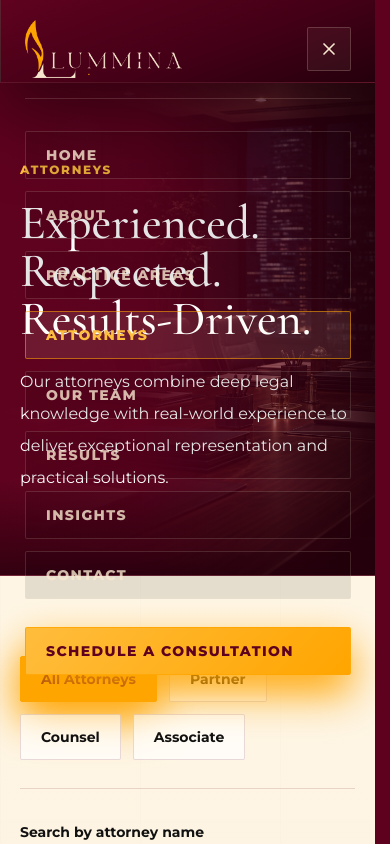
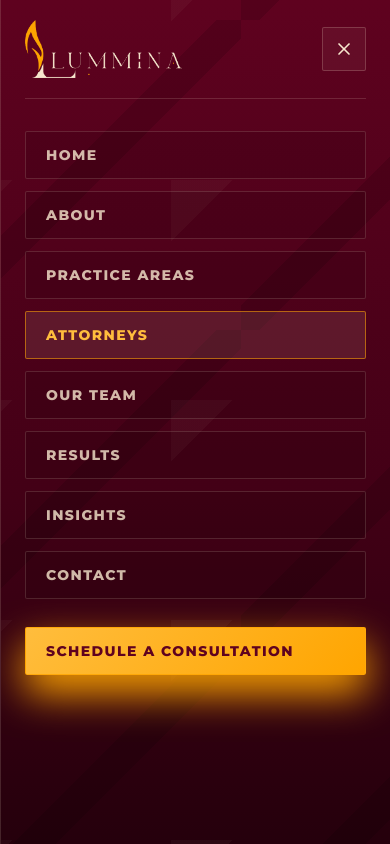
Before and after one commit to loumahub-alt/Lummina-frontend, a React (Vite) app: page /attorneys in a window 390 px wide. Both pictures are taken after a click on the button "Open menu". Shown: the top 844 px of the page. Built offline with nearby package versions, Linux system fonts and the light colour scheme.

Commit message:
first commit

```diff
--- a/index.html
+++ b/index.html
@@ -4,6 +4,7 @@
     <meta charset="UTF-8" />
     <meta name="viewport" content="width=device-width, initial-scale=1.0" />
     <meta name="theme-color" content="#5F021F" />
+    <link rel="icon" type="image/png" href="/favicon.png" />
     <title>Lummina | Barristers and Solicitors</title>
   </head>
   <body>
--- a/src/components/common/AttorneyProfileModal.tsx
+++ b/src/components/common/AttorneyProfileModal.tsx
@@ -1,5 +1,6 @@
 import { useEffect } from 'react';
 import { X } from 'lucide-react';
+import { createPortal } from 'react-dom';
 import type { Attorney } from '../../types';
 import { detailIconMap } from '../../utils/icons';
 import { images } from '../../data/site';
@@ -13,12 +14,17 @@ export const AttorneyProfileModal = ({ attorney, onClose }: AttorneyProfileModal
   useEffect(() => {
     if (!attorney) return;
 
+    document.body.classList.add('modal-open');
+
     const handleEscape = (event: KeyboardEvent) => {
       if (event.key === 'Escape') onClose();
     };
 
     window.addEventListener('keydown', handleEscape);
-    return () => window.removeEventListener('keydown', handleEscape);
+    return () => {
+      document.body.classList.remove('modal-open');
+      window.removeEventListener('keydown', handleEscape);
+    };
   }, [attorney, onClose]);
 
   if (!attorney) {
@@ -29,14 +35,19 @@ export const AttorneyProfileModal = ({ attorney, onClose }: AttorneyProfileModal
   const AdmissionsIcon = detailIconMap.admissions;
   const PracticesIcon = detailIconMap.practices;
 
-  return (
+  return createPortal(
     <div
       role="dialog"
       aria-modal="true"
       aria-labelledby="attorney-modal-title"
       className="fixed inset-0 z-[70] overflow-y-auto bg-wine/82 p-4 backdrop-blur-md"
+      onClick={onClose}
     >
-      <div className="mx-auto my-8 max-w-5xl overflow-hidden rounded-[2px] border border-light-line bg-cream text-ink shadow-luxe">
+      <div className="flex min-h-full items-start justify-center sm:items-center">
+        <div
+          className="my-4 w-full max-w-5xl overflow-hidden rounded-[2px] border border-light-line bg-cream text-ink shadow-luxe sm:my-8"
+          onClick={(event) => event.stopPropagation()}
+        >
           <div className="grid lg:grid-cols-[0.42fr_0.58fr]">
             <div className="relative min-h-[420px] bg-navy">
               <img
@@ -88,6 +99,8 @@ export const AttorneyProfileModal = ({ attorney, onClose }: AttorneyProfileModal
           </div>
         </div>
       </div>
+    </div>,
+    document.body,
   );
 };
 
--- a/src/components/navigation/MobileNavigation.tsx
+++ b/src/components/navigation/MobileNavigation.tsx
@@ -1,11 +1,14 @@
 import { useEffect, useState } from 'react';
 import { Menu, X } from 'lucide-react';
+import { createPortal } from 'react-dom';
+import { useLocation } from 'react-router-dom';
 import { navigation } from '../../data/site';
 import { Logo } from '../common/Logo';
 import { TransitionLink } from '../transitions';
 
 export const MobileNavigation = () => {
   const [open, setOpen] = useState(false);
+  const location = useLocation();
 
   useEffect(() => {
     document.body.classList.toggle('menu-open', open);
@@ -23,6 +26,10 @@ export const MobileNavigation = () => {
     };
   }, [open]);
 
+  useEffect(() => {
+    setOpen(false);
+  }, [location.hash, location.pathname, location.search]);
+
   return (
     <div className="xl:hidden">
       <button
@@ -36,11 +43,18 @@ export const MobileNavigation = () => {
         {open ? <X aria-hidden="true" className="h-6 w-6" /> : <Menu aria-hidden="true" className="h-6 w-6" />}
       </button>
 
-      {open && (
-        <div className="fixed inset-0 z-50 bg-wine/80 backdrop-blur-md">
+      {open && createPortal(
+        <div
+          className="fixed inset-0 z-50 overflow-hidden bg-wine/95 backdrop-blur-sm"
+          onClick={() => setOpen(false)}
+        >
           <div
             id="mobile-menu"
-            className="ml-auto flex h-full w-full max-w-md animate-menu-enter flex-col border-l border-champagne/15 bg-[linear-gradient(160deg,#5F021F_0%,#430016_58%,#25000C_100%)] px-6 py-5 shadow-[0_28px_90px_rgba(0,0,0,0.38)]"
+            role="dialog"
+            aria-modal="true"
+            aria-label="Mobile navigation"
+            onClick={(event) => event.stopPropagation()}
+            className="mobile-menu-surface ml-auto flex min-h-[100dvh] w-full max-w-md animate-menu-enter flex-col overflow-y-auto border-l border-champagne/15 px-6 pb-[calc(1.25rem+env(safe-area-inset-bottom))] pt-[calc(1.25rem+env(safe-area-inset-top))] shadow-[0_28px_90px_rgba(0,0,0,0.38)] overscroll-contain"
           >
             <div className="flex items-center justify-between gap-4 border-b border-champagne/15 pb-5">
               <Logo compact />
@@ -74,7 +88,8 @@ export const MobileNavigation = () => {
               ))}
             </nav>
           </div>
-        </div>
+        </div>,
+        document.body,
       )}
     </div>
   );
--- a/src/index.css
+++ b/src/index.css
@@ -32,6 +32,10 @@
   }
 
   body.menu-open {
+    overflow: hidden;
+  }
+
+  body.modal-open {
     overflow: hidden;
   }
 
@@ -99,6 +103,32 @@
     background:
       linear-gradient(135deg, rgba(95, 2, 31, 0.96) 0%, rgba(67, 0, 22, 0.98) 52%, rgba(37, 0, 12, 1) 100%),
       #5F021F;
+  }
+
+  .mobile-menu-surface {
+    position: relative;
+    isolation: isolate;
+    overflow: hidden;
+    background: linear-gradient(180deg, #5F021F 0%, #430016 58%, #25000C 100%);
+  }
+
+  .mobile-menu-surface::before {
+    content: '';
+    position: absolute;
+    inset: 0;
+    z-index: 0;
+    pointer-events: none;
+    opacity: 0.72;
+    background-image:
+      linear-gradient(135deg, rgba(247, 231, 206, 0.055) 0 14%, transparent 14% 100%),
+      linear-gradient(135deg, transparent 0 46%, rgba(0, 0, 0, 0.16) 46% 53%, transparent 53% 100%);
+    background-size: 220px 220px, 310px 310px;
+    background-position: -50px -40px, -70px 20px;
+  }
+
+  .mobile-menu-surface > * {
+    position: relative;
+    z-index: 1;
   }
 
   .luxury-card {
```
Also changed, not shown: public/favicon.png (added), vercel.json (added), 6 other files (tests, documents, lock files or other folders). Lines whose indentation alone changed are shown as unchanged.
